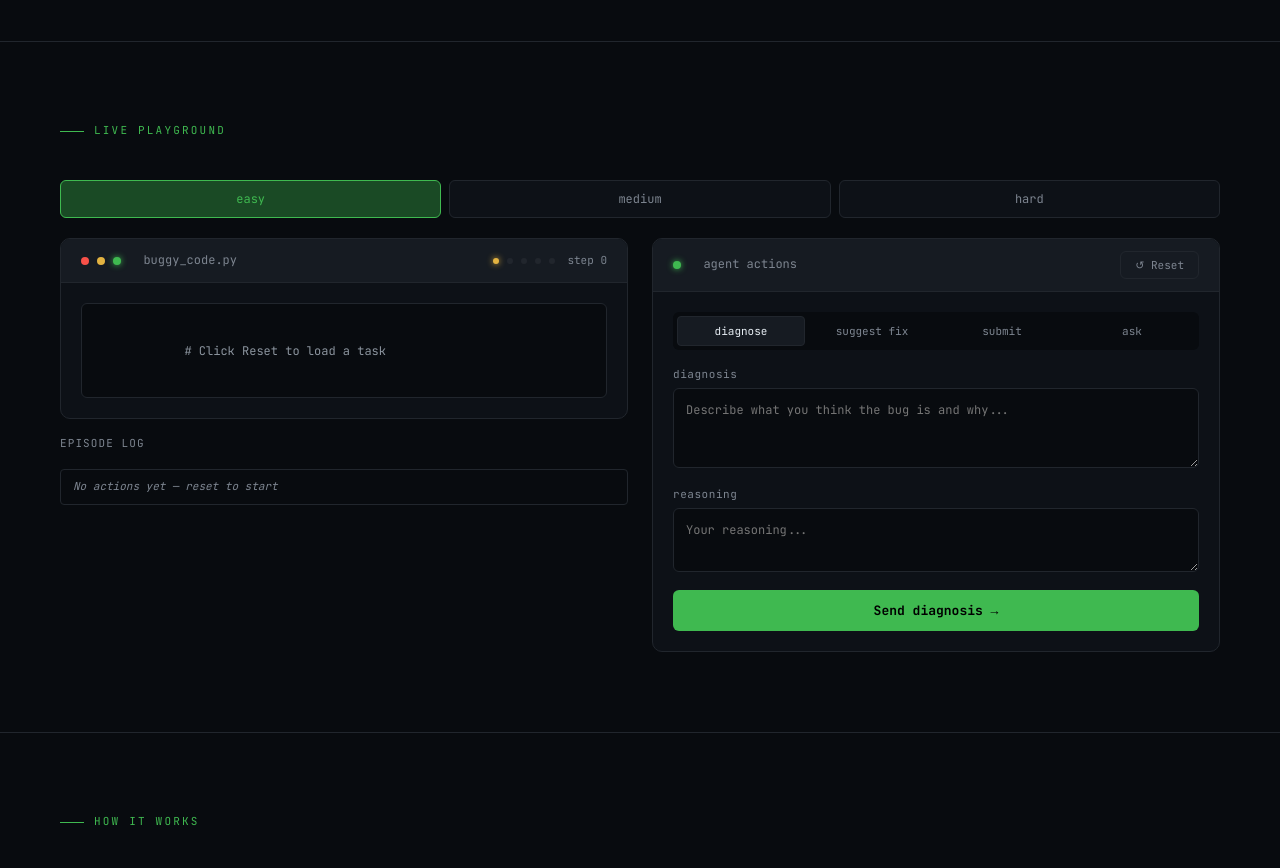
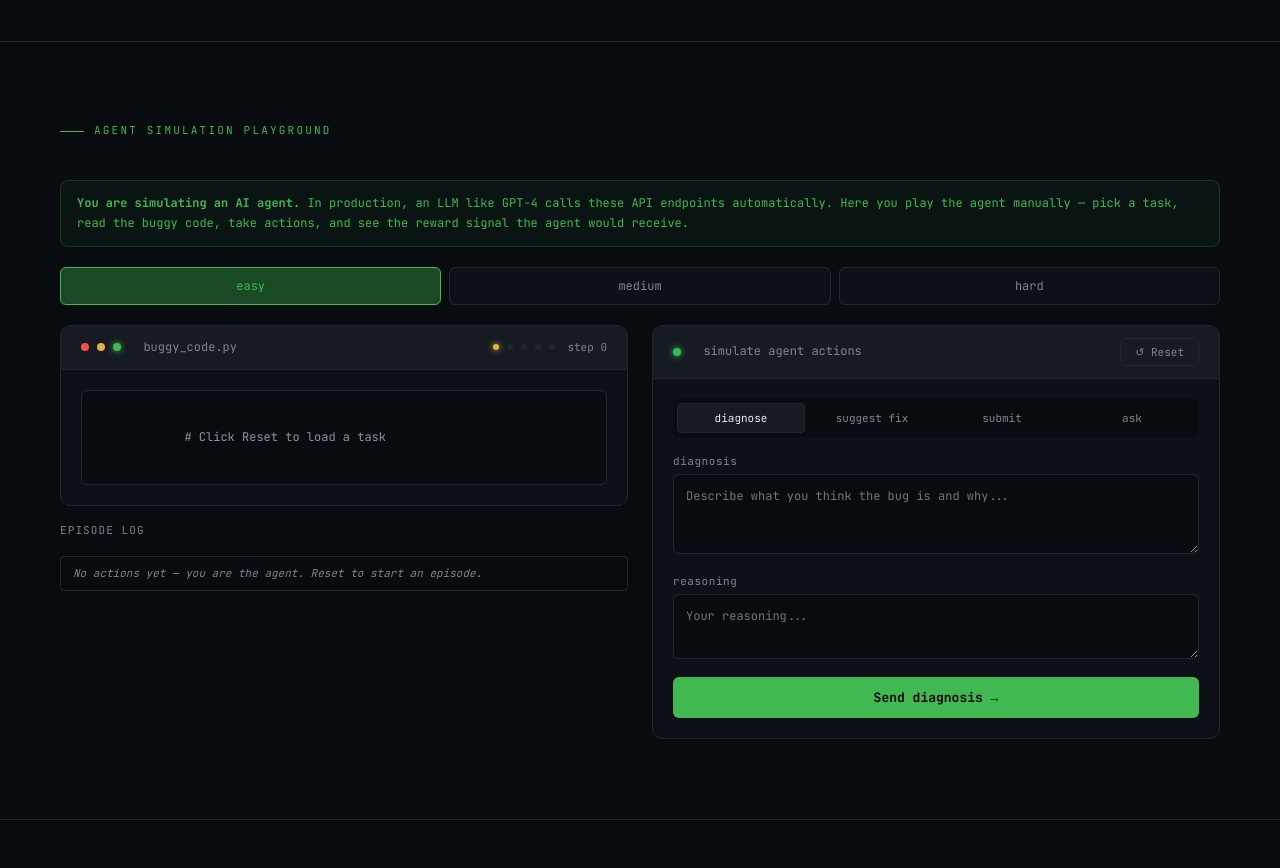
Before and after one commit to SrijanAI/debugenv, a plain HTML site: page static/index.html in a window 1280 px wide. Shown: the part 1440-2308 px from the top of the page. Drawn offline with Linux system fonts and the light colour scheme; no server answers.

Commit message:
Clarify agent simulation messaging

```diff
--- a/static/index.html
+++ b/static/index.html
@@ -828,8 +828,11 @@
 
 <!-- PLAYGROUND -->
 <section class="section" id="playground">
-  <div class="section-label">Live playground</div>
+  <div class="section-label">Agent simulation playground</div>
 
+  <div style="margin-bottom:20px;padding:12px 16px;background:rgba(63,185,80,0.06);border:1px solid rgba(63,185,80,0.2);border-radius:8px;font-size:12px;color:#3fb950;line-height:1.7">
+    <strong>You are simulating an AI agent.</strong> In production, an LLM like GPT-4 calls these API endpoints automatically. Here you play the agent manually — pick a task, read the buggy code, take actions, and see the reward signal the agent would receive.
+  </div>
   <div class="task-selector">
     <button class="task-btn active" id="btn-easy" onclick="selectTask('easy')">easy</button>
     <button class="task-btn" id="btn-medium" onclick="selectTask('medium')">medium</button>
@@ -870,7 +873,7 @@
       <div style="margin-top:16px">
         <div style="font-size:11px;color:var(--muted);margin-bottom:8px;letter-spacing:0.1em;text-transform:uppercase">Episode log</div>
         <div class="episode-log" id="episode-log">
-          <div class="log-entry" style="color:var(--muted);font-style:italic">No actions yet — reset to start</div>
+          <div class="log-entry" style="color:var(--muted);font-style:italic">No actions yet — you are the agent. Reset to start an episode.</div>
         </div>
       </div>
     </div>
@@ -881,7 +884,7 @@
         <div class="panel-header">
           <div class="panel-title">
             <span class="dot dot-green" id="status-dot"></span>
-            &nbsp; agent actions
+            &nbsp; simulate agent actions
           </div>
           <button class="btn btn-ghost" style="font-size:11px;padding:6px 14px" onclick="resetEnv()" id="reset-btn">
             ↺ Reset
```
